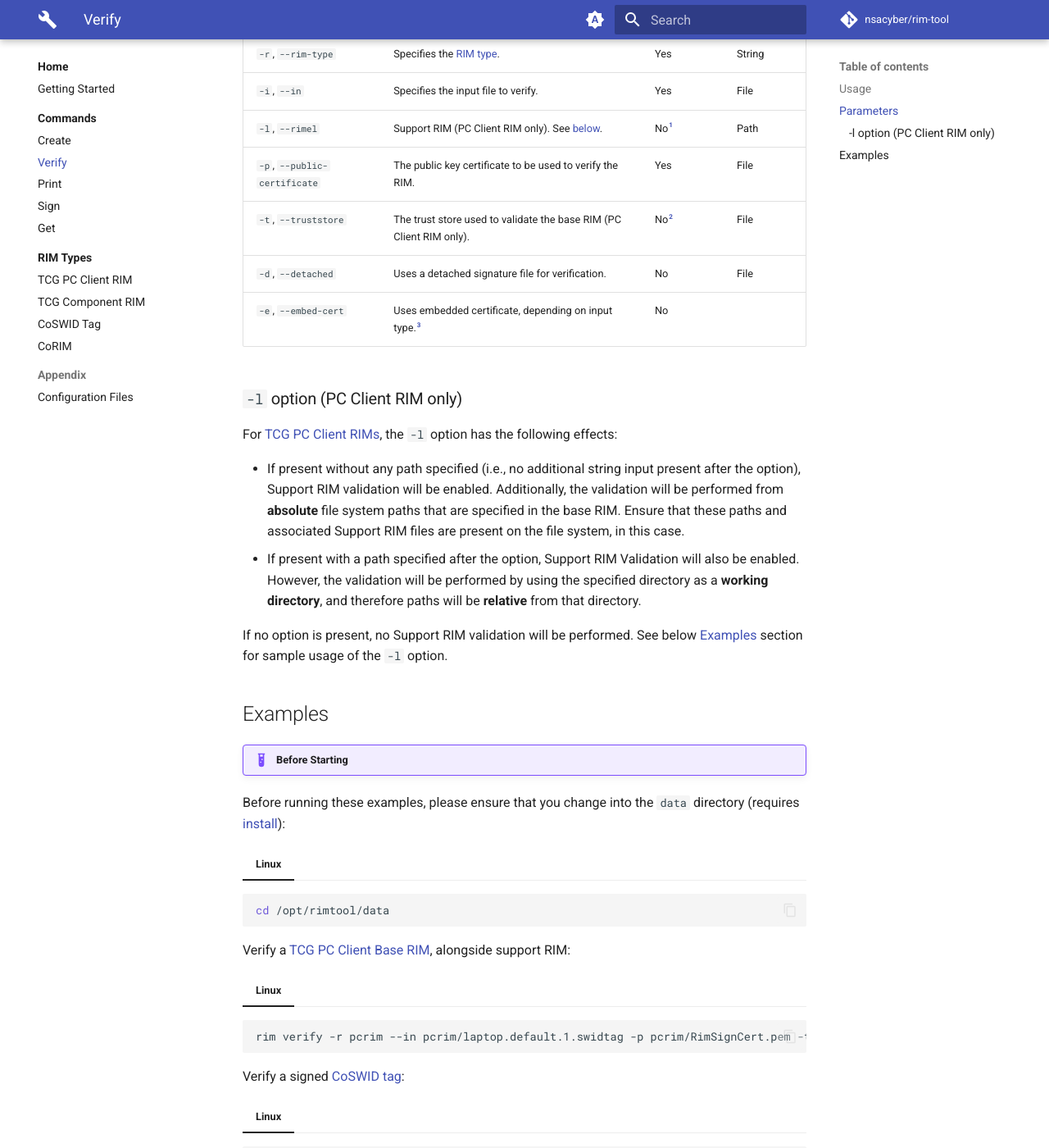
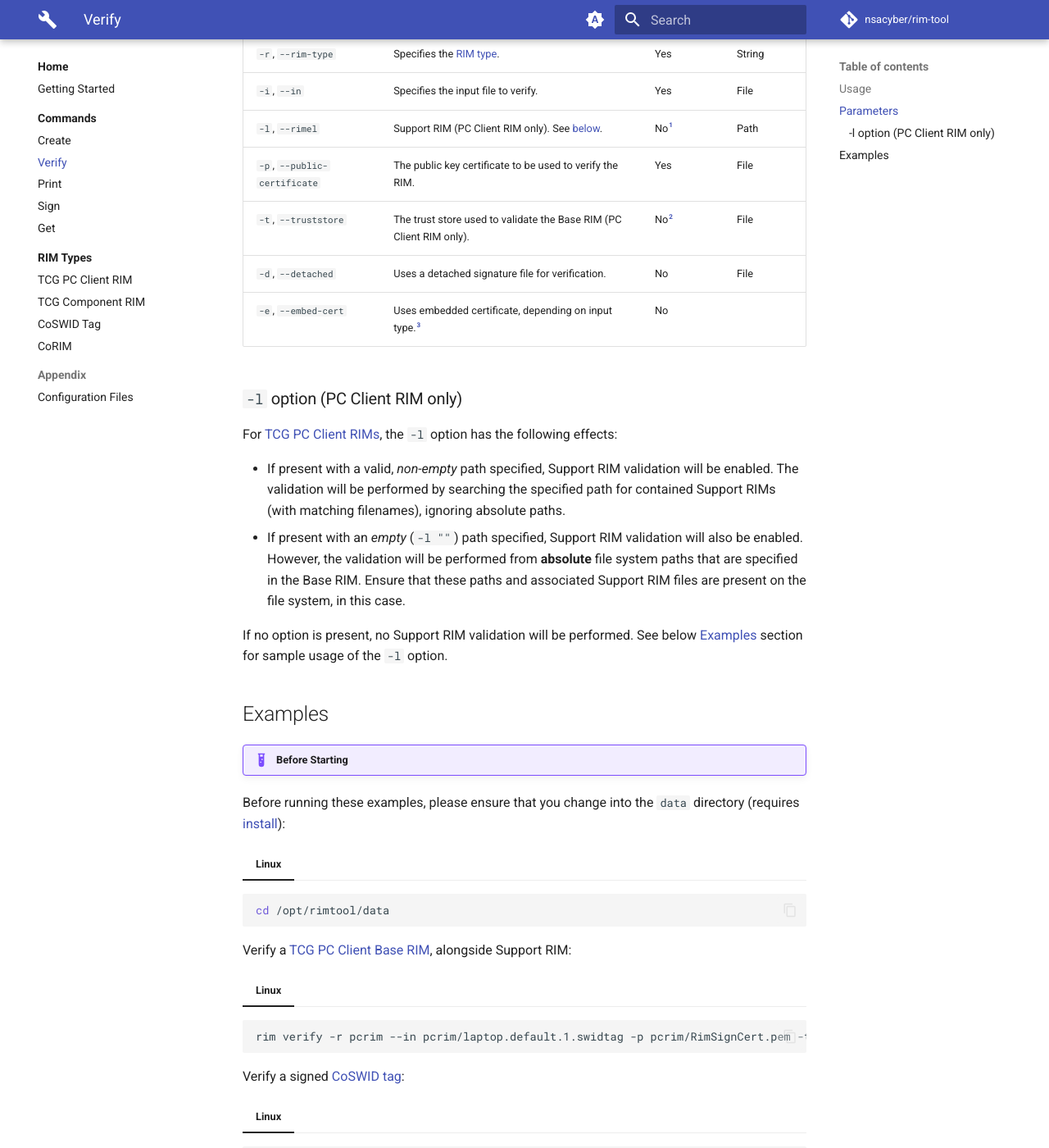
Before and after one commit to nsacyber/RIM-Tool, an MkDocs documentation site: the page built from docs/commands/verify.md, in a window 1280 px wide and 1400 px high, scrolled down 478 px. Shown: the whole window at 82% size. Built offline with MkDocs 1.6.1 and Material for MkDocs 9.7.7, drawn with Linux system fonts in a browser that asks for light colours; comment, search, counter and statistics services are not loaded.

Commit message:
Minor changes to wording

````diff
--- a/docs/commands/verify.md
+++ b/docs/commands/verify.md
@@ -19,7 +19,7 @@ rim verify -r <string> -i <file> -p <file> [-l <path>] [-t <file>] [-d <file>] [
 | `-i`, `--in`                 | Specifies the input file to verify.                                 | Yes      | File   |
 | `-l`, `--rimel`              | Support RIM (PC Client RIM only). See [below](#-l-option-pc-client-rim-only).    | No[^1]   | Path   |
 | `-p`, `--public-certificate` | The public key certificate to be used to verify the RIM.            | Yes      | File   |
-| `-t`, `--truststore`         | The trust store used to validate the base RIM (PC Client RIM only). | No[^2]   | File   |
+| `-t`, `--truststore`         | The trust store used to validate the Base RIM (PC Client RIM only). | No[^2]   | File   |
 | `-d`, `--detached`           | Uses a detached signature file for verification.                    | No       | File   |
 | `-e`, `--embed-cert`         | Uses embedded certificate, depending on input type.[^3]             | No       |        |
 
@@ -32,8 +32,8 @@ rim verify -r <string> -i <file> -p <file> [-l <path>] [-t <file>] [-d <file>] [
 
 For [TCG PC Client RIMs](../RIMs/tcg-pc-client-rim.md), the `-l` option has the following effects:
 
-- If present without any path specified (i.e., no additional string input present after the option), Support RIM validation will be enabled. Additionally, the validation will be performed from **absolute** file system paths that are specified in the base RIM. Ensure that these paths and associated Support RIM files are present on the file system, in this case.
-- If present with a path specified after the option, Support RIM Validation will also be enabled. However, the validation will be performed by using the specified directory as a **working directory**, and therefore paths will be **relative** from that directory.
+- If present with a valid, *non-empty* path specified, Support RIM validation will be enabled. The validation will be performed by searching the specified path for contained Support RIMs (with matching filenames), ignoring absolute paths.
+- If present with an *empty* (`-l ""`) path specified, Support RIM validation will also be enabled. However, the validation will be performed from **absolute** file system paths that are specified in the Base RIM. Ensure that these paths and associated Support RIM files are present on the file system, in this case.
 
 If no option is present, no Support RIM validation will be performed. See below [Examples](#examples) section for sample usage of the `-l` option.
 
@@ -46,7 +46,7 @@ Before running these examples, please ensure that you change into the `data` dir
 cd /opt/rimtool/data
 ```
 
-Verify a [TCG PC Client Base RIM](../RIMs/tcg-pc-client-rim.md), alongside support RIM:
+Verify a [TCG PC Client Base RIM](../RIMs/tcg-pc-client-rim.md), alongside Support RIM:
 
 === "Linux"
 ```shell
````
Also changed, not shown: docs/background/pc-rim.md (+2 -2 lines).
